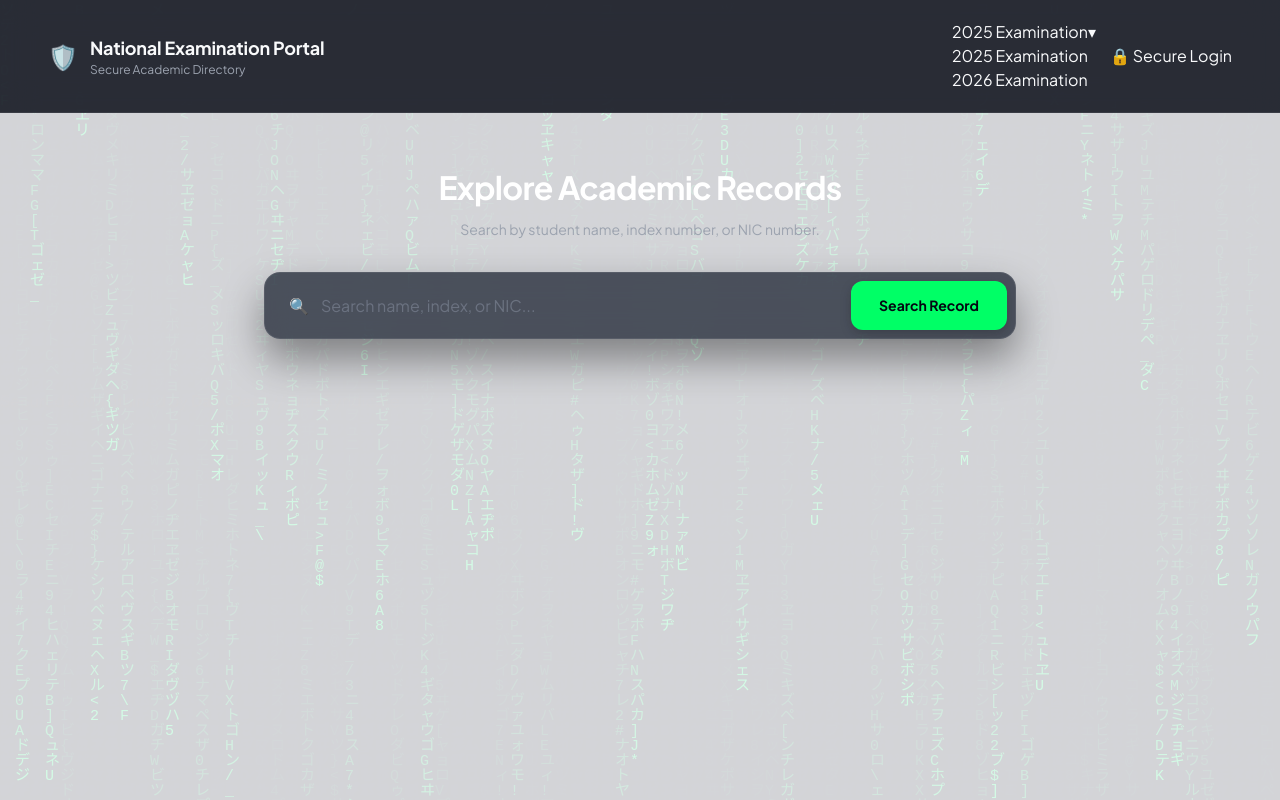
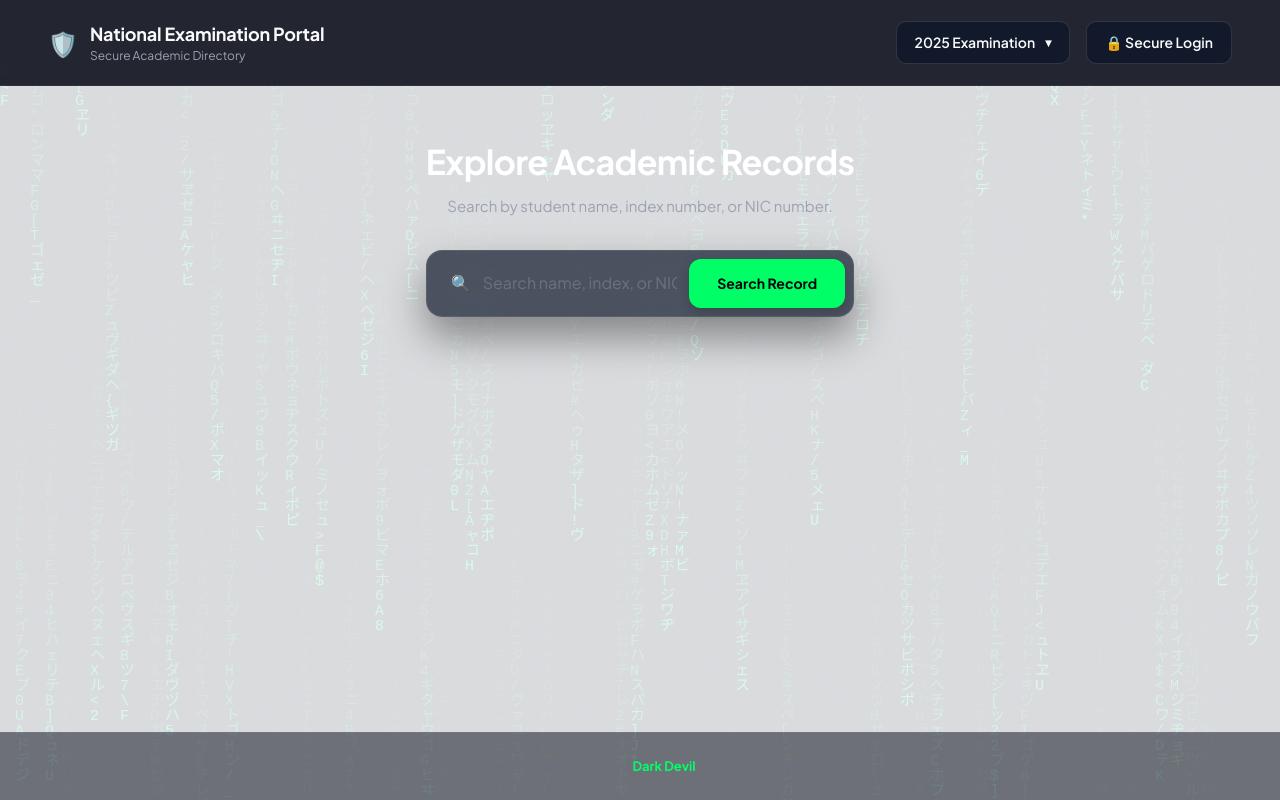
Before and after one commit to ectfgweserdt/al-result-portal, a React (Vite) app: page / in a window 1280 px wide. Built offline with nearby package versions, Linux system fonts and the light colour scheme.

Commit message:
Update App.css

```diff
--- a/src/App.css
+++ b/src/App.css
@@ -4,7 +4,7 @@ body, html {
   margin: 0;
   padding: 0;
   font-family: 'Plus Jakarta Sans', sans-serif;
-  background-color: #030712;
+  background-color: #02040a;
   color: #f9fafb;
   overflow-x: hidden;
 }
@@ -12,6 +12,8 @@ body, html {
 .app-container {
   min-height: 100vh;
   position: relative;
+  display: flex;
+  flex-direction: column;
 }
 
 .hacking-canvas {
@@ -22,10 +24,10 @@ body, html {
   height: 100vh;
   pointer-events: none;
   z-index: 1;
-  opacity: 0.15;
+  opacity: 0.12;
 }
 
-.header, .main-content, .modal-backdrop {
+.header, .main-content, .modal-backdrop, .floating-toast, .footer-syndicate {
   position: relative;
   z-index: 2;
 }
@@ -35,9 +37,9 @@ body, html {
   justify-content: space-between;
   align-items: center;
   padding: 20px 48px;
-  background: rgba(11, 15, 25, 0.85);
+  background: rgba(3, 7, 18, 0.85);
   backdrop-filter: blur(16px);
-  border-bottom: 1px solid rgba(255, 255, 255, 0.08);
+  border-bottom: 1px solid rgba(255, 255, 255, 0.06);
 }
 
 .logo-area {
@@ -65,33 +67,82 @@ body, html {
 
 .nav-controls {
   display: flex;
-  gap: 14px;
+  gap: 16px;
   align-items: center;
 }
 
-.year-selector {
-  padding: 10px 16px;
+/* Custom Animated Dropdown */
+.custom-dropdown {
+  position: relative;
+  user-select: none;
+}
+
+.dropdown-selected {
+  padding: 10px 18px;
   border-radius: 10px;
   border: 1px solid rgba(255, 255, 255, 0.12);
-  background: rgba(17, 24, 39, 0.8);
+  background: rgba(15, 23, 42, 0.8);
   color: #f9fafb;
   font-weight: 600;
   font-size: 14px;
   cursor: pointer;
-  outline: none;
+  display: flex;
+  align-items: center;
+  gap: 10px;
   transition: all 0.2s ease;
 }
 
-.year-selector:hover {
+.dropdown-selected:hover {
   border-color: rgba(0, 255, 102, 0.4);
 }
 
-.year-selector option {
-  background: #0f172a;
-  color: #fff;
+.arrow {
+  transition: transform 0.3s ease;
+  font-size: 12px;
 }
 
-/* Tactile Button Feeling */
+.arrow.open {
+  transform: rotate(180deg);
+}
+
+.dropdown-menu {
+  position: absolute;
+  top: calc(100% + 8px);
+  left: 0;
+  width: 100%;
+  background: rgba(10, 15, 30, 0.95);
+  border: 1px solid rgba(255, 255, 255, 0.1);
+  border-radius: 10px;
+  overflow: hidden;
+  box-shadow: 0 15px 30px rgba(0, 0, 0, 0.5);
+  backdrop-filter: blur(12px);
+  opacity: 0;
+  transform: translateY(-10px);
+  pointer-events: none;
+  transition: all 0.25s cubic-bezier(0.16, 1, 0.3, 1);
+}
+
+.dropdown-menu.show {
+  opacity: 1;
+  transform: translateY(0);
+  pointer-events: auto;
+}
+
+.dropdown-menu div {
+  padding: 10px 16px;
+  font-size: 14px;
+  font-weight: 500;
+  color: #cbd5e1;
+  cursor: pointer;
+  transition: background 0.15s, color 0.15s;
+}
+
+.dropdown-menu div:hover {
+  background: rgba(0, 255, 102, 0.12);
+  color: #00ff66;
+}
+
+/* Tactile Button */
 .tactile-btn {
   padding: 10px 20px;
   border-radius: 10px;
@@ -109,16 +160,26 @@ body, html {
   background: linear-gradient(135deg, rgba(0, 255, 102, 0.25), rgba(0, 255, 102, 0.1));
   border-color: #00ff66;
   transform: translateY(-1px);
-  box-shadow: 0 6px 16px rgba(0, 255, 102, 0.15);
 }
 
 .tactile-btn:active {
-  transform: scale(0.97) translateY(0);
-  box-shadow: 0 2px 6px rgba(0, 255, 102, 0.1);
+  transform: scale(0.97);
+}
+
+.admin-toggle-btn {
+  padding: 10px 18px;
+  border-radius: 10px;
+  border: 1px solid rgba(255, 255, 255, 0.12);
+  background: rgba(15, 23, 42, 0.8);
+  color: #f9fafb;
+  font-weight: 600;
+  font-size: 14px;
+  cursor: pointer;
+  transition: all 0.2s ease;
 }
 
 .admin-toggle-btn.active {
-  background: rgba(0, 255, 102, 0.2);
+  background: rgba(0, 255, 102, 0.15);
   border-color: #00ff66;
   color: #00ff66;
 }
@@ -128,10 +189,11 @@ body, html {
   margin: 50px auto;
   padding: 0 24px;
   text-align: center;
+  flex: 1;
 }
 
 .hero-section h1 {
-  font-size: 32px;
+  font-size: 34px;
   font-weight: 700;
   letter-spacing: -0.02em;
   margin-bottom: 8px;
@@ -140,14 +202,14 @@ body, html {
 
 .hero-section p {
   color: #9ca3af;
-  font-size: 14px;
+  font-size: 15px;
 }
 
 .search-box-container {
   display: flex;
   gap: 12px;
   margin-top: 32px;
-  background: rgba(17, 24, 39, 0.7);
+  background: rgba(15, 23, 42, 0.7);
   padding: 8px;
   border-radius: 16px;
   border: 1px solid rgba(255, 255, 255, 0.08);
@@ -183,7 +245,7 @@ body, html {
 .search-btn {
   padding: 14px 28px;
   background: #00ff66;
-  color: #030712;
+  color: #02040a;
   border: none;
   border-radius: 12px;
   font-weight: 700;
@@ -193,11 +255,31 @@ body, html {
 
 .search-btn:hover {
   background: #00cc52;
-  transform: translateY(-1px);
 }
 
-.search-btn:active {
-  transform: scale(0.97);
+/* Floating Toast Notification */
+.floating-toast {
+  position: fixed;
+  top: 30px;
+  left: 50%;
+  transform: translateX(-50%);
+  background: rgba(15, 23, 42, 0.95);
+  border: 1px solid #00ff66;
+  color: #00ff66;
+  padding: 12px 24px;
+  border-radius: 12px;
+  font-weight: 600;
+  font-size: 14px;
+  box-shadow: 0 10px 30px rgba(0, 0, 0, 0.5);
+  z-index: 200;
+  animation: fadeInOut 3.5s ease;
+}
+
+@keyframes fadeInOut {
+  0% { opacity: 0; transform: translate(-50%, -20px); }
+  15% { opacity: 1; transform: translate(-50%, 0); }
+  85% { opacity: 1; transform: translate(-50%, 0); }
+  100% { opacity: 0; transform: translate(-50%, -20px); }
 }
 
 /* Modal Styling */
@@ -207,8 +289,8 @@ body, html {
   left: 0;
   width: 100vw;
   height: 100vh;
-  background: rgba(3, 7, 18, 0.8);
-  backdrop-filter: blur(8px);
+  background: rgba(2, 4, 10, 0.85);
+  backdrop-filter: blur(10px);
   display: flex;
   align-items: center;
   justify-content: center;
@@ -218,7 +300,7 @@ body, html {
 .login-modal {
   width: 100%;
   max-width: 400px;
-  background: rgba(15, 23, 42, 0.95);
+  background: rgba(10, 15, 30, 0.95);
   border: 1px solid rgba(0, 255, 102, 0.3);
   border-radius: 20px;
   padding: 32px;
@@ -263,7 +345,7 @@ body, html {
   padding: 14px;
   border-radius: 10px;
   border: 1px solid rgba(255, 255, 255, 0.1);
-  background: rgba(3, 7, 18, 0.6);
+  background: rgba(2, 4, 10, 0.6);
   color: #fff;
   font-size: 15px;
   outline: none;
@@ -294,7 +376,7 @@ body, html {
 .loading-state, .no-results-card {
   padding: 30px;
   text-align: center;
-  background: rgba(17, 24, 39, 0.6);
+  background: rgba(15, 23, 42, 0.6);
   border-radius: 16px;
   border: 1px solid rgba(255, 255, 255, 0.08);
   color: #9ca3af;
@@ -302,7 +384,7 @@ body, html {
 }
 
 .result-card {
-  background: rgba(17, 24, 39, 0.75);
+  background: rgba(15, 23, 42, 0.75);
   border: 1px solid rgba(255, 255, 255, 0.08);
   border-radius: 20px;
   padding: 28px;
@@ -344,7 +426,7 @@ body, html {
 }
 
 .meta-item {
-  background: rgba(3, 7, 18, 0.4);
+  background: rgba(2, 4, 10, 0.4);
   padding: 12px 16px;
   border-radius: 12px;
   border: 1px solid rgba(255, 255, 255, 0.04);
@@ -380,7 +462,7 @@ body, html {
   display: flex;
   justify-content: space-between;
   align-items: center;
-  background: rgba(3, 7, 18, 0.4);
+  background: rgba(2, 4, 10, 0.4);
   padding: 10px 16px;
   border-radius: 10px;
   border: 1px solid rgba(255, 255, 255, 0.04);
@@ -394,6 +476,7 @@ body, html {
 .sub-grade {
   font-weight: 700;
   font-size: 14px;
+  color: #00ff66;
 }
 
 .privileged-data-box {
@@ -416,3 +499,17 @@ body, html {
   font-size: 14px;
   color: #e2e8f0;
 }
+
+/* Footer Syndicate */
+.footer-syndicate {
+  text-align: center;
+  padding: 24px;
+  font-size: 13px;
+  color: #6b7280;
+  border-top: 1px solid rgba(255, 255, 255, 0.04);
+  background: rgba(3, 7, 18, 0.5);
+}
+
+.footer-syndicate strong {
+  color: #00ff66;
+}
```
